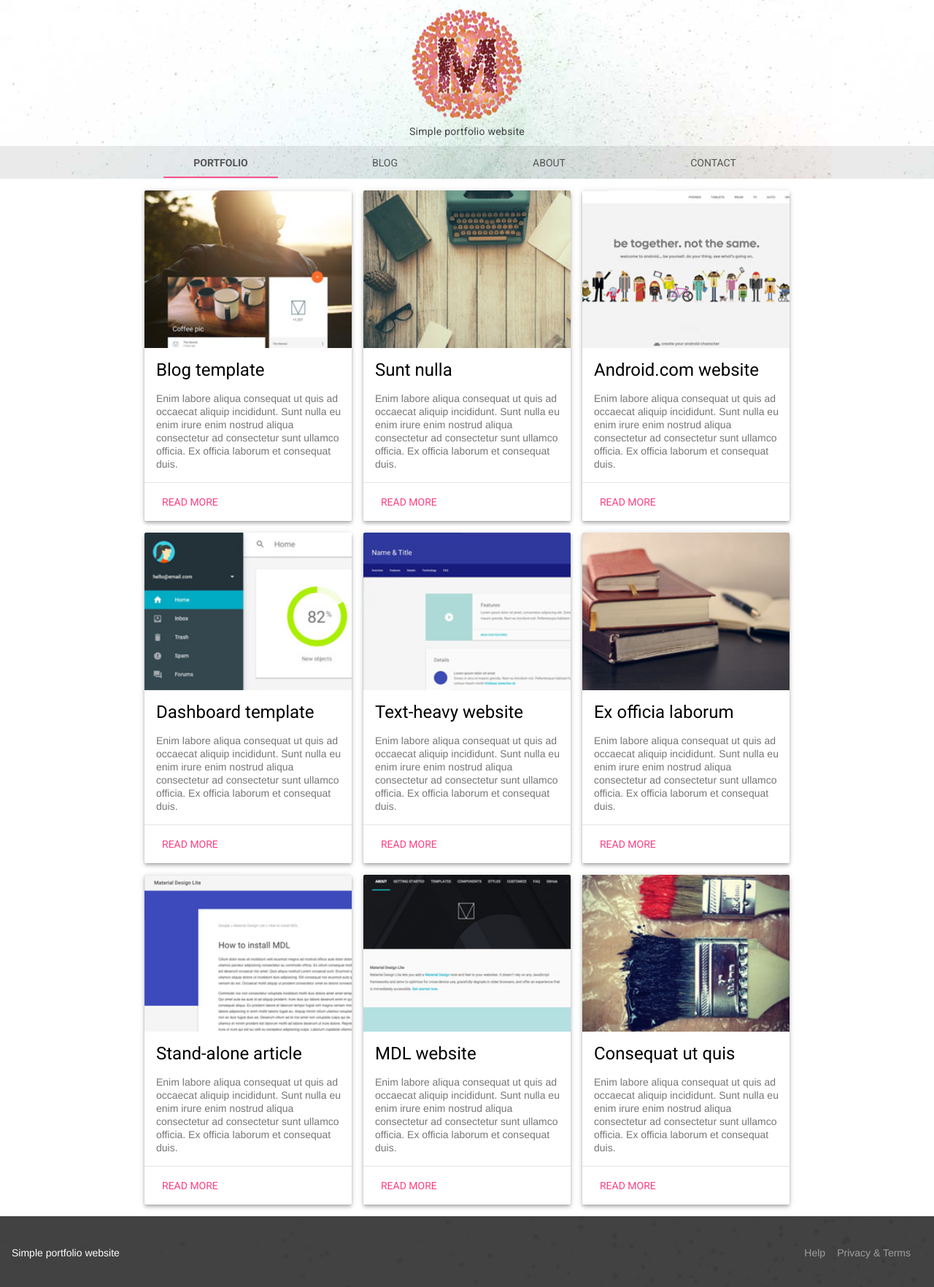
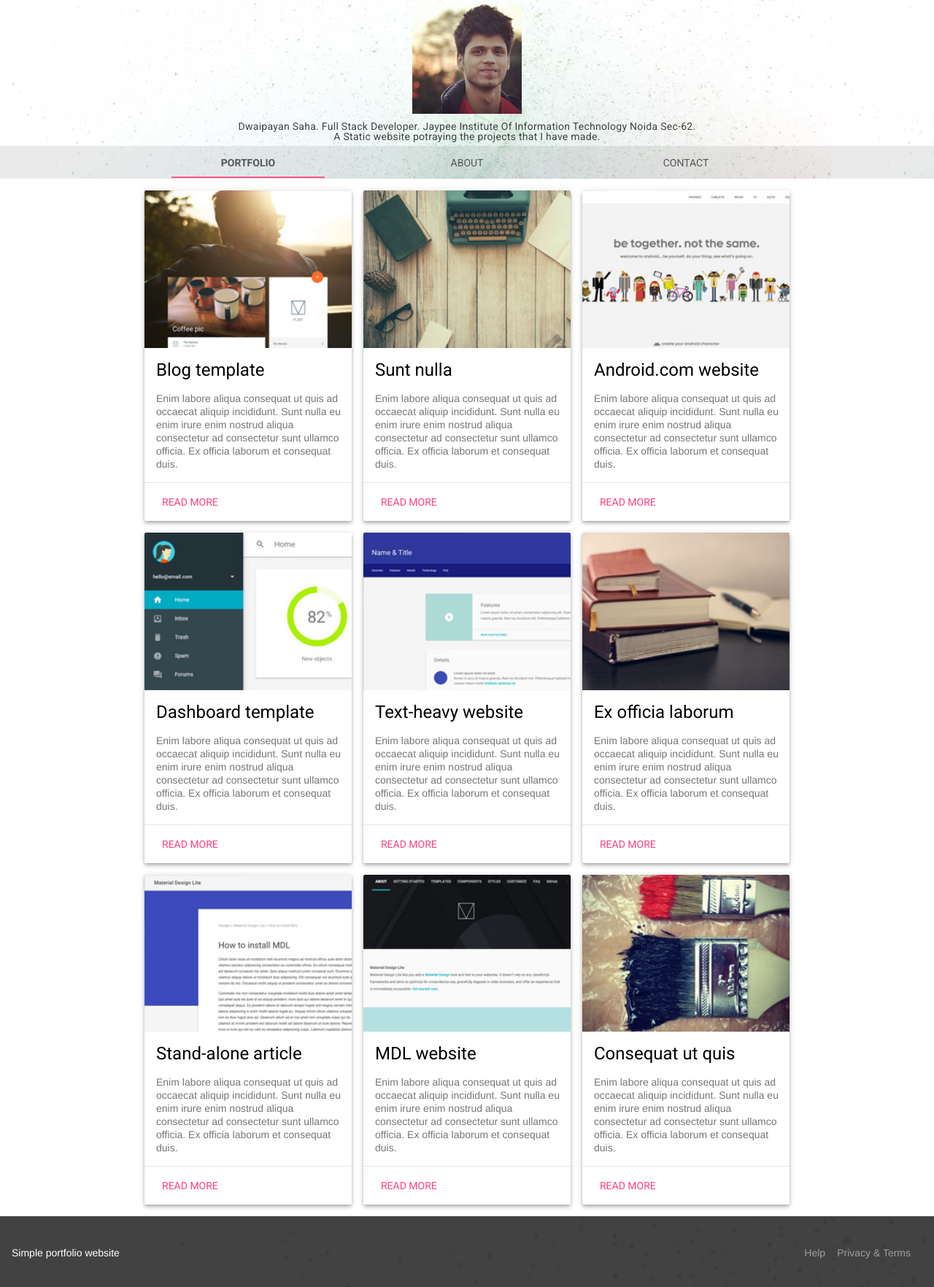
Before and after one commit to wimpykid26/PersonalOverview, a Jekyll site: the page built from index.md, in a window 1280 px wide. Shown: the top 1764 px of the page at 73% size. Built offline with Jekyll 4.4.1, drawn with Linux system fonts in a browser that asks for light colours.

Commit message:
Added CSS

```diff
--- a/_layouts/home.html
+++ b/_layouts/home.html
@@ -22,7 +6,7 @@
     <meta http-equiv="X-UA-Compatible" content="IE=edge">
     <meta name="description" content="A portfolio template that uses Material Design Lite.">
     <meta name="viewport" content="width=device-width, initial-scale=1.0, minimum-scale=1.0">
-    <title>MDL-Static Website</title>
+    <title>Dwaipayan Saha</title>
     <link rel="stylesheet" href="https://fonts.googleapis.com/css?family=Roboto:regular,bold,italic,thin,light,bolditalic,black,medium&amp;lang=en">
     <link rel="stylesheet" href="https://code.getmdl.io/1.3.0/material.grey-pink.min.css" />
     <link rel="stylesheet" href="../assets/styles.css" />
@@ -37,13 +21,13 @@
             <div class="mdl-layout__header-row portfolio-logo-row">
                 <span class="mdl-layout__title">
                     <div class="portfolio-logo"></div>
-                    <span class="mdl-layout__title">Simple portfolio website</span>
+                    <span class="mdl-layout__title" >Dwaipayan Saha. Full Stack Developer. Jaypee Institute Of Information Technology Noida Sec-62.</span>
+                    <span class="mdl-layout__title" >A Static website potraying the projects that I have made.</span>
                 </span>
             </div>
             <div class="mdl-layout__header-row portfolio-navigation-row mdl-layout--large-screen-only">
                 <nav class="mdl-navigation mdl-typography--body-1-force-preferred-font">
                     <a class="mdl-navigation__link is-active" href="index.html">Portfolio</a>
-                    <a class="mdl-navigation__link" href="blog.html">Blog</a>
                     <a class="mdl-navigation__link" href="about.html">About</a>
                     <a class="mdl-navigation__link" href="contact.html">Contact</a>
                 </nav>
@@ -54,7 +38,7 @@
                 <a class="mdl-navigation__link is-active" href="index.html">Portfolio</a>
                 <a class="mdl-navigation__link" href="blog.html">Blog</a>
                 <a class="mdl-navigation__link" href="about.html">About</a>
-                <a class="mdl-navigation__link" href="contact.html">Contact</a>
+                <a class="mdl-navigation__link" href="#Bottom">Contact</a>
             </nav>
         </div>
         <main class="mdl-layout__content">
@@ -186,7 +170,7 @@
                     </div>
                 </div>
             </div>
-            <footer class="mdl-mini-footer">
+            <footer class="mdl-mini-footer" name="Bottom">
                 <div class="mdl-mini-footer__left-section">
                     <div class="mdl-logo">Simple portfolio website</div>
                 </div>
--- a/assets/styles.css
+++ b/assets/styles.css
@@ -29,7 +29,7 @@
 }
 
 .portfolio-logo {
-  background: url(images/logo.png) 50% no-repeat;
+  background: url(images/bc.jpg) 50% no-repeat;
   background-size: cover;
   height: 150px;
   width: 150px;
```
Also changed, not shown: other parts of _layouts/home.html (+0 -16 lines), _includes/bc.jpg (added), assets/images/bc.jpg (added).
